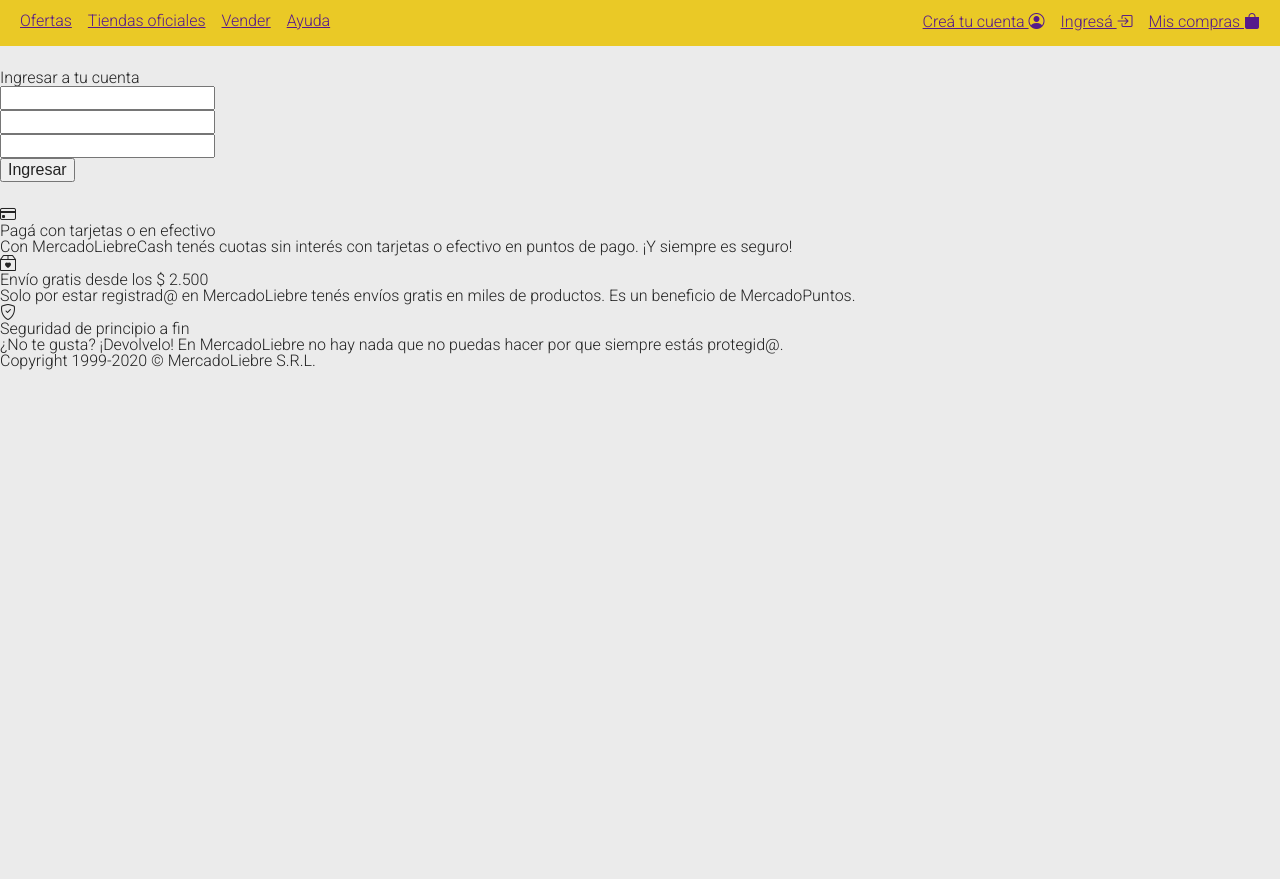
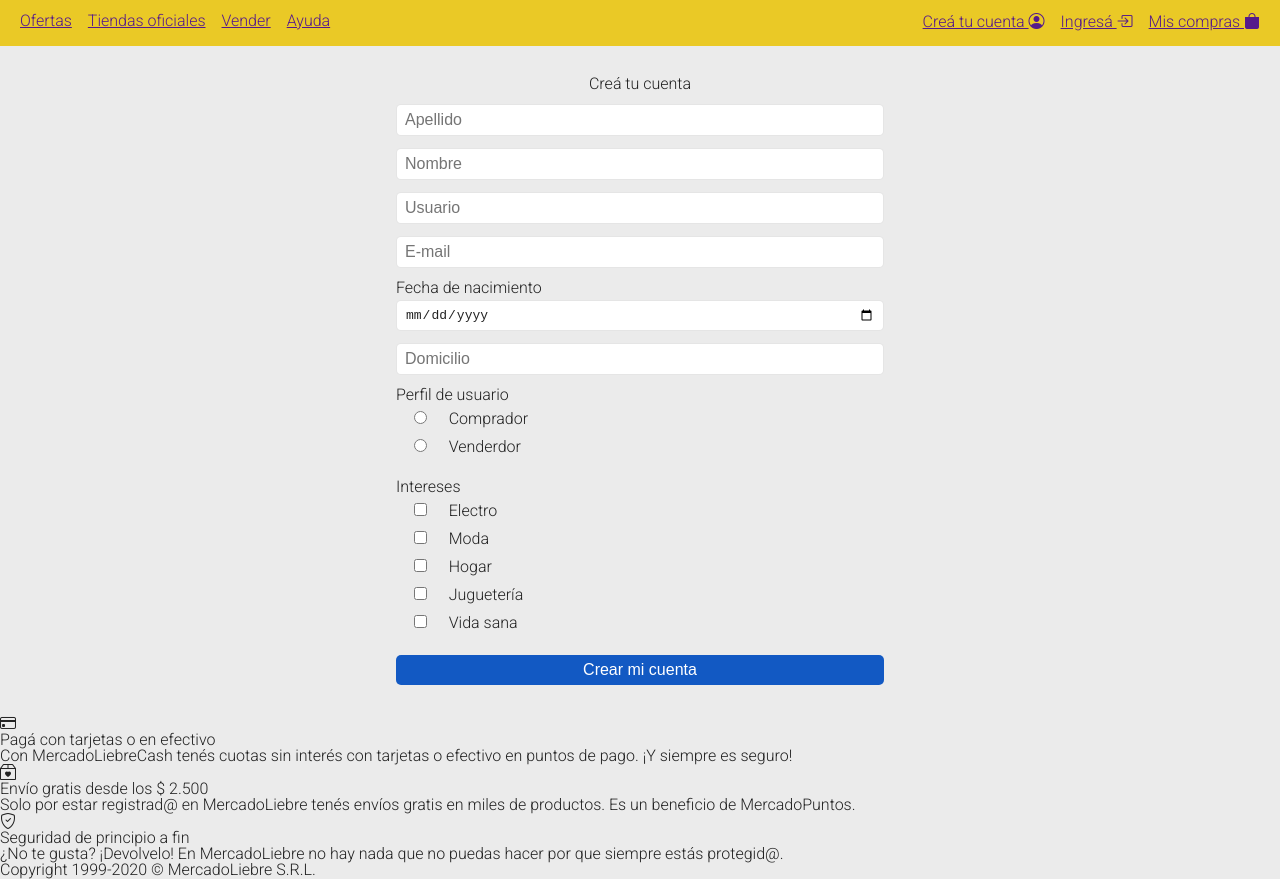
Before and after one commit to alejandrosoares/DH_ML, a website: page ML/views/register.html in a window 1280 px wide. Shown: the part 60-939 px from the top of the page. Before the commit the page ends 800 px from the top, so only its background shows below. Drawn offline with Linux system fonts and the light colour scheme; files that its build step writes are made by us from their sources; files whose address does not match are found by name.

Commit message:
feat: agregando form de registro

```diff
--- a/ML/app.js
+++ b/ML/app.js
@@ -21,5 +21,5 @@
 })
 
 app.get('/register', (req, res) => {
-    res.sendFile(templatePath('login'))
+    res.sendFile(templatePath('register'))
 })
--- a/ML/public/css/form.css
+++ b/ML/public/css/form.css
@@ -27,7 +27,7 @@
     background-color: var(--white);
     border-radius: var(--border-radius);
     border: 1px solid rgba(0, 0, 0, 0.1);
-    padding: 4px 8px;
+    padding: 6px 8px;
 }
 
 .form button {
@@ -37,3 +37,34 @@
     border: none;
     border-radius: var(--border-radius);
 }
+
+.form__field.date label {
+    display: block;
+    margin-bottom: 4px;
+}
+
+
+/* INPUT RADIO y CHECKBOX */
+.profile > p,
+.interests > p {
+    margin-bottom: 8px;
+}
+
+fieldset div {
+    margin-bottom: 12px;
+}
+
+fieldset input[type="radio"],
+fieldset input[type="checkbox"],
+fieldset label {
+    display: inline !important;
+}
+
+fieldset input[type="radio"],
+fieldset input[type="checkbox"] {
+    width: 10% !important;
+}
+
+fieldset label {
+    width: 40% !important;
+}
--- a/ML/views/register.html
+++ b/ML/views/register.html
@@ -7,9 +7,10 @@
     <!-- styles -->
     <link rel="stylesheet" href="css/reset.css">
     <link rel="stylesheet" href="css/main.css">
+    <link rel="stylesheet" href="css/form.css">
     <!-- icons -->
     <link rel="stylesheet"  href="font/bootstrap-icons.css">
-    <title>Ingresar |Mercado Liebre</title>
+    <title>Crear cuenta | Mercado Liebre</title>
 </head>
 <body>
     <header class="header">
@@ -54,21 +55,69 @@
         </div>
     </header>
     <main>
-        <div class="">
-            <h1>Ingresar a tu cuenta</h1>
-        </div>
-        <form action="" method="POST">
-            <div>
-                <input type="text" name="name" id="name">
+        <form action="" method="POST" class="form">
+            <div class="form__title">
+                <h1>Creá tu cuenta</h1>
             </div>
             <div>
-                <input type="text" name="name" id="name">
+                <input type="text" name="surname" id="surname" placeholder="Apellido">
             </div>
             <div>
-                <input type="text" name="name" id="name">
+                <input type="text" name="name" id="name" placeholder="Nombre">
             </div>
             <div>
-                <button>Ingresar</button>
+                <input type="text" name="username" id="username" placeholder="Usuario">
+            </div>
+            <div>
+                <input type="email" name="email" id="email" placeholder="E-mail">
+            </div>
+            <div class="form__field date">
+                <label for="birthDate">Fecha de nacimiento</label>
+                <input type="date" name="birthDate" id="birthDate">
+            </div>
+            <div>
+                <input type="text" name="address" id="address" placeholder="Domicilio">
+            </div>
+            <div class="form__field profile">
+                <p>Perfil de usuario</p>
+                <fieldset>
+                    <div>
+                        <input type="radio" id="buyer" name="perfil" value="buyer">
+                        <label for="buyer">Comprador</label>
+                    </div>
+                    <div>
+                        <input type="radio" id="seller" name="perfil" value="seller">
+                        <label for="seller">Venderdor</label><br>
+                    </div>
+                </fieldset>
+            </div>
+            <div class="form__field interests">
+                <p>Intereses</p>
+                <fieldset>
+                    <div>
+                        <input type="checkbox" id="int01" name="interests" value="01">
+                        <label for="int01">Electro</label>
+                    </div>
+                    <div>
+                        <input type="checkbox" id="int02" name="interests" value="02">
+                        <label for="int02">Moda</label><br>
+                    </div>
+                    <div>
+                        <input type="checkbox" id="int03" name="interests" value="03">
+                        <label for="int03">Hogar</label><br>
+                    </div>
+                    <div>
+                        <input type="checkbox" id="int04" name="interests" value="04">
+                        <label for="int04">Juguetería</label><br>
+                    </div>
+                    <div>
+                        <input type="checkbox" id="vendedor" name="interests" value="05">
+                        <label for="vendedor">Vida sana</label><br>
+                    </div>
+                </fieldset>
+            </div>
+            <div>
+                <button>Crear mi cuenta</button>
             </div>
         </form>
     </main>
```
